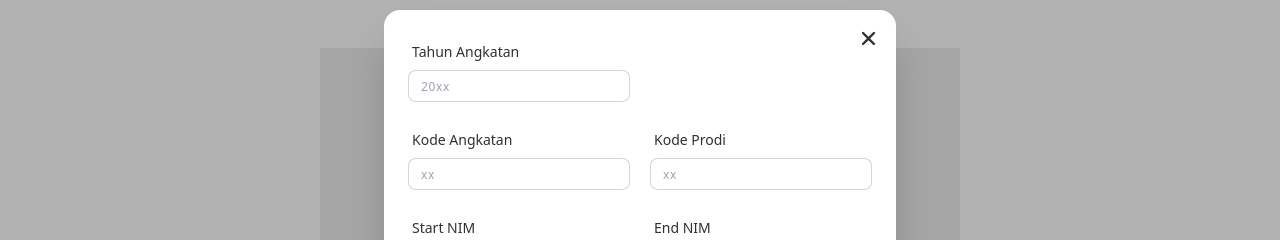
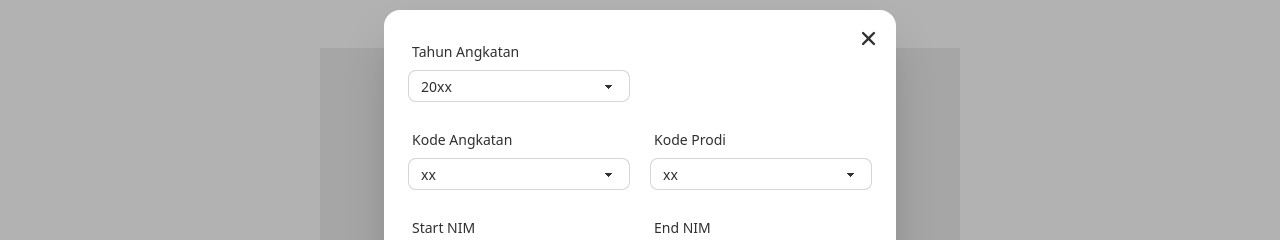
Before and after one commit to andreanfirdhaus/classmate-amikom, a React (Vite) app: page / in a window 1280 px wide. Both pictures are taken after a click on the button "Search". Shown: the part 200-440 px from the top of the page. Built offline with nearby package versions, Linux system fonts and the light colour scheme.

Commit message:
change from text input to select input on top 3 froms

```diff
--- a/src/components/modal/Modal.jsx
+++ b/src/components/modal/Modal.jsx
@@ -60,19 +60,28 @@ function Modal({ updatePathURL }) {
                                             Tahun Angkatan
                                         </span>
                                     </label>
-                                    <input
-                                        type="text"
-                                        placeholder="20xx"
-                                        className={`input input-bordered input-sm w-full max-w-xs placeholder:tracking-wider placeholder:text-gray-400 placeholder:text-xs ${
+                                    <select
+                                        className={`select select-bordered select-sm w-full max-w-xs ${
                                             error && !yearCode
                                                 ? "border-2 border-error"
                                                 : errorBorder
                                         }`}
                                         value={yearCode}
+                                        defaultValue=""
                                         onChange={(e) =>
                                             setYearCode(e.target.value)
                                         }
-                                    />
+                                    >
+                                        <option hidden value="">
+                                            20xx
+                                        </option>
+                                        <option value="2018">2018</option>
+                                        <option value="2019">2019</option>
+                                        <option value="2020">2020</option>
+                                        <option value="2021">2021</option>
+                                        <option value="2022">2022</option>
+                                        <option value="2023">2023</option>
+                                    </select>
                                 </div>
                             </div>
                             <div className="col-span-2 row-start-2">
@@ -83,19 +92,28 @@ function Modal({ updatePathURL }) {
                                             Kode Angkatan
                                         </span>
                                     </label>
-                                    <input
-                                        type="text"
-                                        placeholder="xx"
-                                        className={`input input-bordered input-sm w-full max-w-xs placeholder:tracking-wider placeholder:text-gray-400 placeholder:text-xs ${
+                                    <select
+                                        className={`select select-bordered select-sm w-full max-w-xs ${
                                             error && !classOfCode
                                                 ? "border-2 border-error"
                                                 : errorBorder
                                         }`}
                                         value={classOfCode}
+                                        defaultValue=""
                                         onChange={(e) =>
                                             setClassOfCode(e.target.value)
                                         }
-                                    />
+                                    >
+                                        <option hidden value="">
+                                            xx
+                                        </option>
+                                        <option value="18">18</option>
+                                        <option value="19">19</option>
+                                        <option value="20">20</option>
+                                        <option value="21">21</option>
+                                        <option value="22">22</option>
+                                        <option value="23">23</option>
+                                    </select>
                                 </div>
                             </div>
                             <div className="col-span-2 col-start-3 row-start-2">
@@ -106,19 +124,27 @@ function Modal({ updatePathURL }) {
                                             Kode Prodi
                                         </span>
                                     </label>
-                                    <input
-                                        type="text"
-                                        placeholder="xx"
-                                        className={`input input-bordered input-sm w-full max-w-xs placeholder:tracking-wider placeholder:text-gray-400 placeholder:text-xs ${
+                                    <select
+                                        className={`select select-bordered select-sm w-full max-w-xs ${
                                             error && !majorCode
                                                 ? "border-2 border-error"
                                                 : errorBorder
                                         }`}
                                         value={majorCode}
+                                        defaultValue=""
                                         onChange={(e) =>
                                             setMajorCode(e.target.value)
                                         }
-                                    />
+                                    >
+                                        <option hidden value="">
+                                            xx
+                                        </option>
+                                        <option value="11">11</option> {/* 1 */}
+                                        <option value="12">12</option> {/* 3 */}
+                                        <option value="95">95</option> {/* 5 */}
+                                        <option value="67">67</option> {/* 4 */}
+                                        <option value="96">96</option> {/* 2 */}
+                                    </select>
                                 </div>
                             </div>
                             <div className="col-span-2 row-start-3">
```
